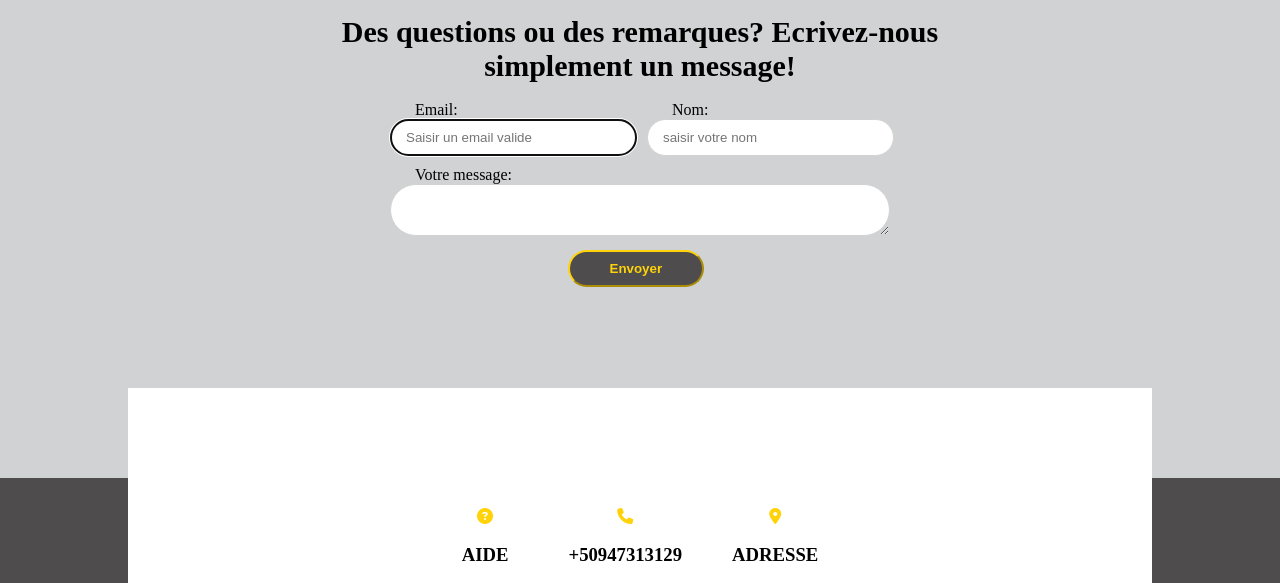
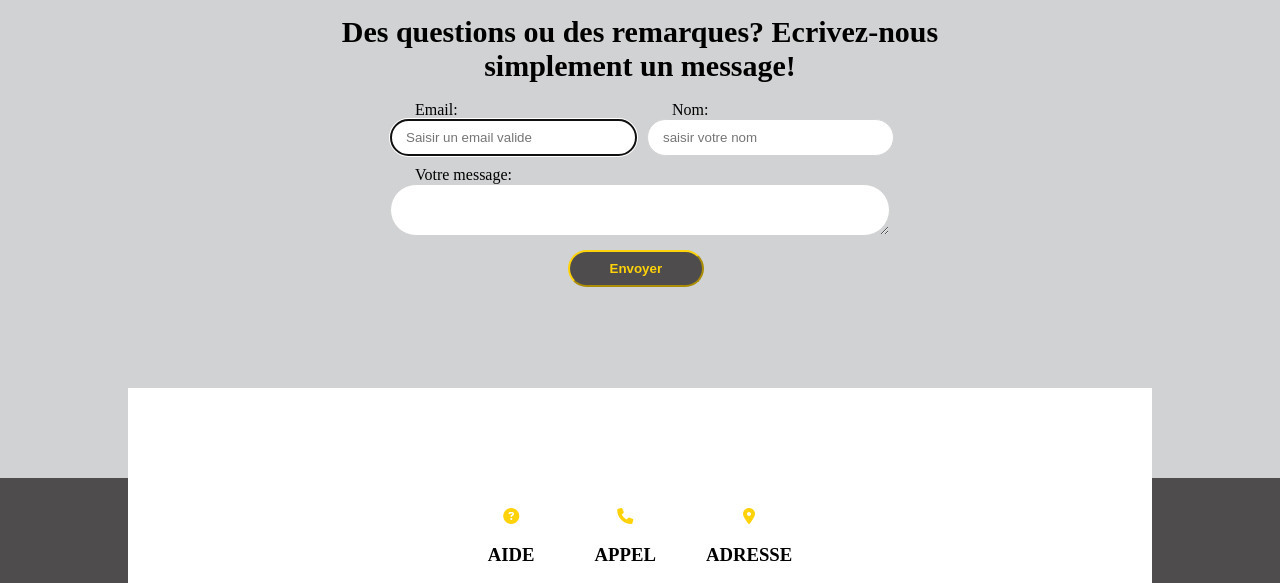
Before and after one commit to Mikadua/Projet_Lendor_Dually_Dagobert, a plain HTML site: page apps/contact.html in a window 1280 px wide. Shown: the part 217-800 px from the top of the page. Drawn offline with Linux system fonts and the light colour scheme; files that its build step writes are made by us from their sources; a web font is replaced by a local one.

Commit message:
Update contact.html

```diff
--- a/apps/contact.html
+++ b/apps/contact.html
@@ -59,7 +59,7 @@
                     <div class="element-2">
                         <i class="fa-solid fa-phone"></i><br>
                         <br>
-                        <h3>+50947313129</h3><br>
+                        <h3>APPEL</h3><br>
                     </div><br>
                     <div class="element-3">
                         <i class="fa-solid fa-location-dot"></i><br>
```
